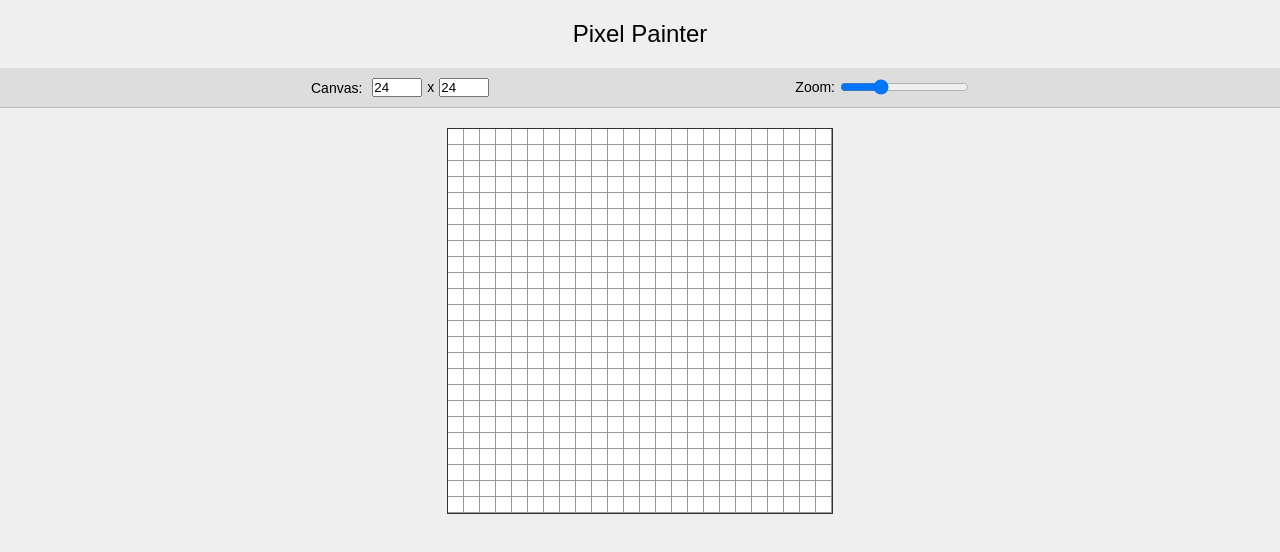
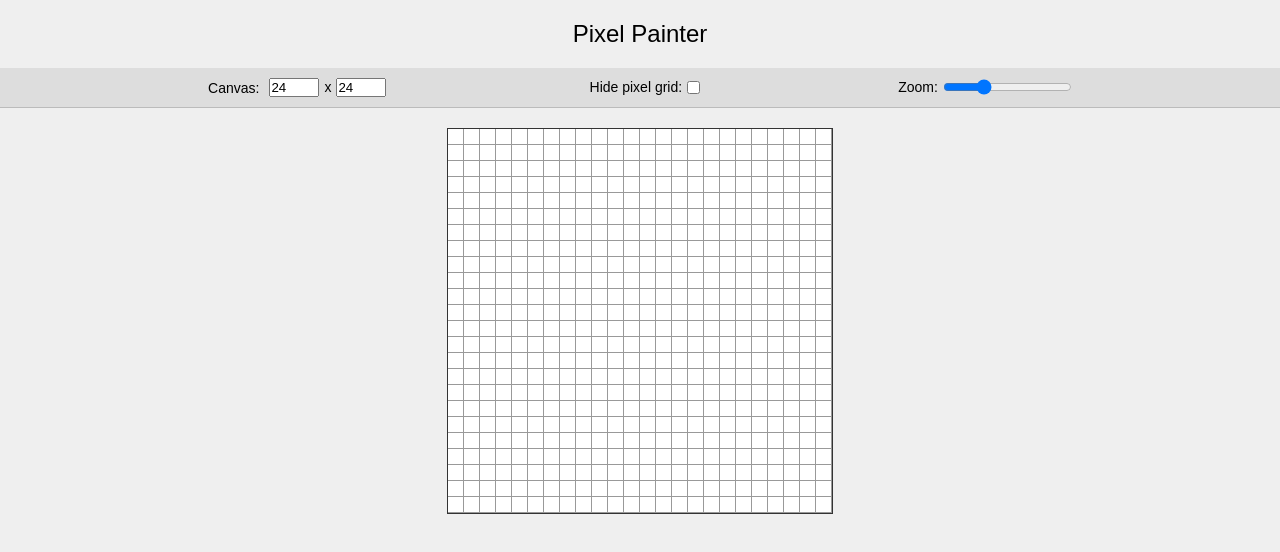
Before and after one commit to hseager/pixel-painter, a React (Create React App) app: page / in a window 1280 px wide. Shown: the top 552 px of the page. Built offline with nearby package versions, Linux system fonts and the light colour scheme.

Commit message:
Added hide pixel grid option

```diff
--- a/src/index.css
+++ b/src/index.css
@@ -60,6 +60,7 @@ input[type=number]{
   margin: 0 5px;
 }
 
-input[type=range]{
+input[type=range],
+input[type=checkbox]{
   vertical-align: middle;
 }
--- a/src/js/actions/index.js
+++ b/src/js/actions/index.js
@@ -4,7 +4,8 @@ import {
     UPDATE_COLUMNS,
     UPDATE_ROWS,
     ADD_PIXEL,
-    DELETE_PIXEL
+    DELETE_PIXEL,
+    HIDE_PIXEL_GRID
 } from "../constants/action-types";
 
 export function updatePixelSize(pixelSize) {
@@ -42,3 +43,10 @@ export function deletePixel() {
         type: DELETE_PIXEL,
     };
 }
+
+export function hidePixelGrid(hide){
+    return {
+        type: HIDE_PIXEL_GRID,
+        hide
+    }
+}
--- a/src/js/components/Options.js
+++ b/src/js/components/Options.js
@@ -1,6 +1,6 @@
 import React from "react";
 import { connect } from "react-redux";
-import { updateColumns, updateRows, updatePixelSize, addPixel, deletePixel } from "../actions"
+import { updateColumns, updateRows, updatePixelSize, addPixel, deletePixel, hidePixelGrid } from "../actions"
 
 class Options extends React.Component {
 
@@ -9,6 +9,7 @@ class Options extends React.Component {
         this.handleColumnChange = this.handleColumnChange.bind(this);
         this.handleRowChange = this.handleRowChange.bind(this);
         this.handlePixelSizeChange = this.handlePixelSizeChange.bind(this);
+        this.handleHidePixelGrid = this.handleHidePixelGrid.bind(this);
     }
 
     handleColumnChange(event){
@@ -53,6 +54,10 @@ class Options extends React.Component {
         this.props.dispatch(updatePixelSize(event.target.value));
     }
 
+    handleHidePixelGrid(event){
+        this.props.dispatch(hidePixelGrid(event.target.checked));
+    }
+
     render(){
         return (
             <div className="toolbar">
@@ -75,6 +80,15 @@ class Options extends React.Component {
                     />
                 </div>
                 <div className="toolbar-option">
+                    <label htmlFor="hide-pixel-grid">Hide pixel grid:</label>
+                    <input
+                        id="hide-pixel-grid"
+                        type="checkbox"
+                        checked={this.props.hidePixelGrid}
+                        onChange={this.handleHidePixelGrid}
+                    />
+                </div>
+                <div className="toolbar-option">
                     <label>Zoom:</label>
                     <input
                         type="range"
@@ -94,7 +108,8 @@ const mapStateToProps = state => {
         pixelSize: state.pixelSize,
         rows: state.rows,
         columns: state.columns,
-        pixels: state.pixels
+        pixels: state.pixels,
+        hidePixelGrid: state.hidePixelGrid
     }
 }
 
--- a/src/js/components/Pixel.js
+++ b/src/js/components/Pixel.js
@@ -4,10 +4,17 @@ import { connect } from "react-redux";
 class Pixel extends React.Component {
 
     pixelStyle(){
-        return {
+        let pixelStyle = {
             width: this.props.pixelSize + 'px',
             height: this.props.pixelSize + 'px'
         }
+
+        if(this.props.hidePixelGrid){
+            pixelStyle.borderRight = 0;
+            pixelStyle.borderBottom = 0;
+        }
+
+        return pixelStyle;
     }
 
     render(){
@@ -17,7 +24,8 @@ class Pixel extends React.Component {
 
 const mapStateToProps = state => {
     return {
-        pixelSize: state.pixelSize
+        pixelSize: state.pixelSize,
+        hidePixelGrid: state.hidePixelGrid
     }
 }
 
--- a/src/js/constants/action-types.js
+++ b/src/js/constants/action-types.js
@@ -4,3 +4,4 @@ export const UPDATE_COLUMNS = "UPDATE_COLUMNS";
 export const UPDATE_ROWS = "UPDATE_ROWS";
 export const ADD_PIXEL = "ADD_PIXEL";
 export const DELETE_PIXEL = "DELETE_PIXEL";
+export const HIDE_PIXEL_GRID = "HIDE_PIXEL_GRID";
--- a/src/js/reducers/index.js
+++ b/src/js/reducers/index.js
@@ -4,14 +4,16 @@ import {
     UPDATE_COLUMNS,
     UPDATE_ROWS,
     ADD_PIXEL,
-    DELETE_PIXEL
+    DELETE_PIXEL,
+    HIDE_PIXEL_GRID
 } from "../constants/action-types";
 
 const initialState = {
     pixelSize: 16,
     columns: 24,
     rows: 24,
-    pixels: []
+    pixels: [],
+    hidePixelGrid: false,
 }
 
 function rootReducer(state = initialState, action) {
@@ -52,6 +54,12 @@ function rootReducer(state = initialState, action) {
         });
     }
 
+    if(action.type === HIDE_PIXEL_GRID){
+        return Object.assign({}, state, {
+            hidePixelGrid: action.hide,
+        });
+    }
+
     return state;
 }
 
```
